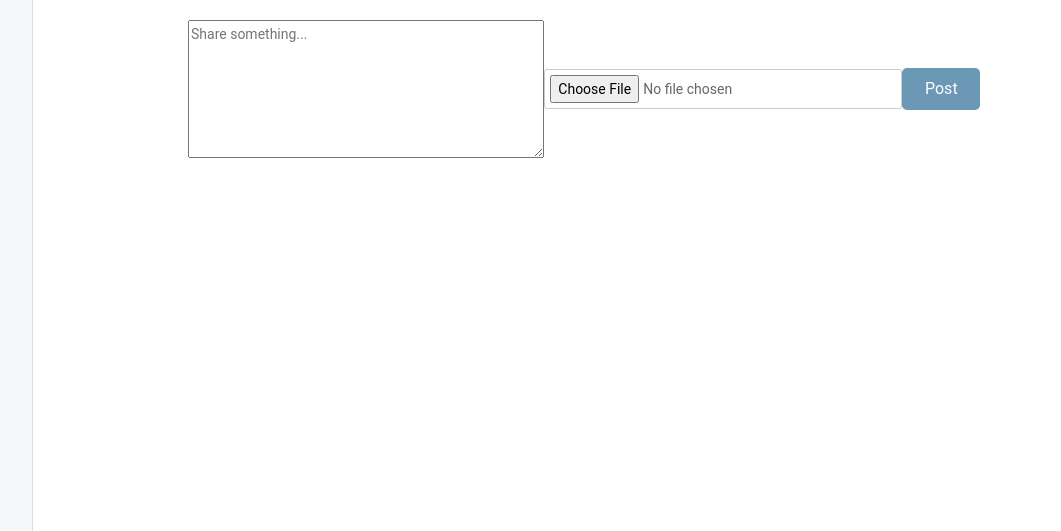
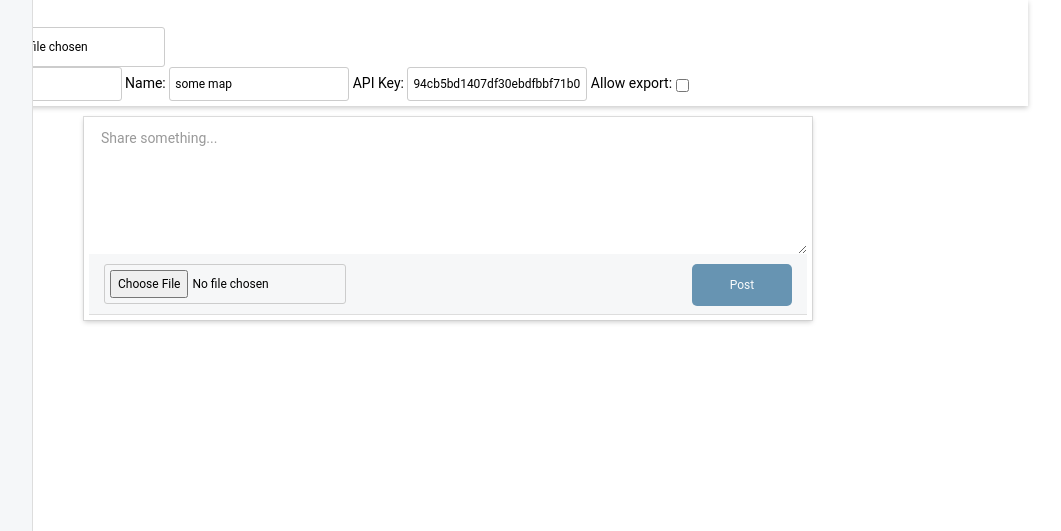
Before and after one commit to SDOS2020/Team_1_Business_Coaching_Platform, a Django app: template Business_Coaching_Platform/dedicated_page/templates/dedicated_page/dedicated_page.html in a window 1280 px wide; the page is wider, and only the part inside the window is pictured. Shown: the part 269-800 px from the top of that part, without its empty margins (167-1228 px from the left). Run offline with Django 3.2, Linux system fonts and the light colour scheme; the template is opened without the code that fills it, so the values that code supplies are empty; parts of the project's set-up code (start-up, migrations or seed data) failed here and were passed over; some libraries are stand-ins or nearby versions.

Commit message:
Use bootstrap for post

```diff
--- a/Business_Coaching_Platform/dedicated_page/models.py
+++ b/Business_Coaching_Platform/dedicated_page/models.py
@@ -4,8 +4,7 @@ from django.contrib.auth.models import User
 from django.urls import reverse
 from django.conf import settings
 import os
-# print("PATH",os.getcwd())
-# noinspection PyUnresolvedReferences
+
 from user.models import CustomUser,Coach, Coachee
 
 
@@ -15,9 +14,9 @@ class Post(models.Model):
     date_posted = models.DateTimeField(default=timezone.now)
     creator = models.ForeignKey(CustomUser, on_delete = models.CASCADE, related_name='post_creator')
     viewer = models.ForeignKey(CustomUser, on_delete = models.CASCADE, related_name='post_viewer')
-    # post_file = models.FileField(null = True, blank = True, upload_to = 'post_files')
     uploaded_file_url = models.CharField(null=True, max_length=500)
     uploaded_file_name = models.CharField(null=True, max_length=500)
+
     def __str__(self):
         return f"{self.creator} -> {self.viewer} : {self.content}"
 
--- a/Business_Coaching_Platform/dedicated_page/templates/dedicated_page/dedicated_page.html
+++ b/Business_Coaching_Platform/dedicated_page/templates/dedicated_page/dedicated_page.html
@@ -5,6 +5,8 @@
 
     <link rel="preconnect" href="https://fonts.gstatic.com">
     <link href="https://fonts.googleapis.com/css2?family=Open+Sans&display=swap" rel="stylesheet">
+    <link href='https://fonts.googleapis.com/css?family=Open+Sans:400,300,300italic,400italic,600' rel='stylesheet'type='text/css'>
+
 
     <link href="https://maxcdn.bootstrapcdn.com/font-awesome/4.3.0/css/font-awesome.min.css" rel="stylesheet" xmlns:
           xmlns:v-bind="http://www.w3.org/1999/xhtml" xmlns:v-bind="http://www.w3.org/1999/xhtml">
@@ -14,16 +16,14 @@
     <script src="https://code.jquery.com/jquery-3.1.1.min.js"></script>
     <script src="//maxcdn.bootstrapcdn.com/bootstrap/3.3.0/js/bootstrap.min.js"></script>
     <script src="https://maxcdn.bootstrapcdn.com/bootstrap/3.3.7/js/bootstrap.min.js"></script>
+    <link rel="stylesheet" type="text/css" href="https://maxcdn.bootstrapcdn.com/bootstrap/3.3.7/css/bootstrap.min.css">
     <link href="//maxcdn.bootstrapcdn.com/bootstrap/3.3.0/css/bootstrap.min.css" rel="stylesheet" id="bootstrap-css">
-    <script src="//code.jquery.com/jquery-1.11.1.min.js"></script>
-    <link rel="stylesheet" type="text/css" href="https://maxcdn.bootstrapcdn.com/bootstrap/3.3.7/css/bootstrap.min.css">
-    <link rel="stylesheet" type="text/css"
-          href="https://maxcdn.bootstrapcdn.com/font-awesome/4.7.0/css/font-awesome.min.css">
-
-    <link href='https://fonts.googleapis.com/css?family=Open+Sans:400,300,300italic,400italic,600' rel='stylesheet'type='text/css'>
 
 
-    <div class="card hovercard" style="width: 100%; margin-top:6%;">
+
+
+
+    <div class="card hovercard" style="width: 80%; margin-top:6%;margin-left:11%">
 
         <div class="cardheader" style="background: url('https://gstatic.com/classroom/themes/img_reachout.jpg');
   background-size: cover;height: 200px; width: 100%">
@@ -38,21 +38,35 @@
     </div>
 
 
+
     <div class="new_post" id="post_container">
-        <div class="testbox">
-            <textarea v-model="newContent" placeholder="Share something..." id="content" rows="6"></textarea>
-            <input type="file" id="newFile">
+	<form action="https://www.mindmeister.com/external/show"
+target="new" method="POST" enctype="multipart/form-data"> MindMeister File: <input type="file" name="file[content]"/> Id: <input type="text" name="file[id]" value="-1"/> Name: <input type="text" name="file[name]" value="some map"/> API Key: <input type="text" name="api_key" value="94cb5bd1407df30ebdfbbf71b050e2dc"/> Allow export: <input type="checkbox" name="file[allow_export]" />
+    </form>
 
-            <div></div>
-
-            <button id="newPost" :disabled="check_empty" :class="is_active" v-on:click="createPost">Post</button>
+        <div class="container bootstrap snippets bootdey">
+            <div class="row">
+                <div class="col-md-8 col-xs-12" style="margin-left: 150px; width: 80%">
+                    <div class="well well-sm well-social-post">
+                        <form>
+                            <textarea v-model="newContent" class="form-control" placeholder="Share something..." id="content" rows="6"></textarea>
+                            <ul class='list-inline post-actions'>
+                                <li><input type="file" id="newFile" @change="toggleEmpty"></li>
+                                <li class ='pull-right'>
+                                    <button id="newPost" :disabled="check_empty" :class="is_active" v-on:click="createPost">Post</button>
+                                </li>
+                            </ul>
+                        </form>
+                    </div>
+                </div>
+            </div>
         </div>
 
         <div>
             <!--    <ul>-->
             <div v-for="post in current_posts">
 
-                <div class="container" style="width:100%; margin-left:250px; ">
+                <div class="container" style="width:80%; margin-left:150px; ">
                     <div class="col-md-10" style="padding: 4px;">
                         <div class="panel panel-default">
                             <div class="panel-body" style="width:100%; padding: 10px;">
@@ -62,7 +76,7 @@
                                             <div class="media">
                                                 <div class="media-left">
                                                     <a :href="get_profile(post)">
-                                                        <img class="info" class="rounded-circle account-img" v-bind:src="post.creator.profile_photo"
+                                                        <img class="rounded-circle account-img" v-bind:src="post.creator.profile_photo"
                                                              style="width:40px; height:40px" alt="...">
                                                     </a>
                                                 </div>
@@ -82,13 +96,14 @@
                                 </section>
                                 <section class="post-body" >
                                     <p>[[post.content]]</p>
-                                </section>
+
                                 <div v-if="is_file(post)">
                                     <a :href="get_file_url(post)" target="_blank">
                                         <i class="fa fa-paperclip"></i>
                                         <p><b>[[post.uploaded_file_name]]</b>  </p>
                                     </a>
                                 </div>
+                                </section>
                             </div>
                         </div>
                     </div>
@@ -128,6 +143,8 @@
                 btnClass: '',
                 coachProfile: '',
                 coacheeProfile: '',
+                isPostEmpty: true,
+                uploadedFiles: false,
             },
             async created() {
                 this.con_pk = "{{con.pk}}";
@@ -175,7 +192,6 @@
                     this.current_posts = await response.json();
                 },
                 async createPost() {
-
                     var url = 'http://localhost:8000/create_post/';
                     var msg = String(document.getElementById("content").value);
                     var upload = document.getElementById("newFile");
@@ -185,7 +201,7 @@
                     formData.append('pk', parseInt(this.con_pk));
                     formData.append('content', msg);
                     formData.append('file',null)
-                    if (msg !== "") {
+                    if (msg !== "" ||( 'files' in upload) ) {
                         if('files' in upload)
                         {
                             if((upload.files.length) > 0)
@@ -204,7 +220,10 @@
                             body: formData
                         });
                         document.getElementById("content").value = "";
+                        document.getElementById("newFile").value = "";
                         this.newContent = "";
+                        this.uploadedFiles = false;
+                        this.isPostEmpty = true;
                     }
                     await this.get_posts();
                 },
@@ -223,25 +242,43 @@
                     await this.get_posts();
                 },
 
+                toggleEmpty(event) {
+                    var currentUpload = event.target;
+                    if('files' in currentUpload) {
+                        if((currentUpload.files.length) > 0)
+                        {
+                            this.uploadedFiles =  true;
+                            console.log("Hey, not empty");
+                            this.isPostEmpty = false;
+                        }
+                        else
+                        {
+                            this.uploadedFiles = false;
+                        }
+                    }
+
+                },
+
 
             },
 
             computed: {
 
-                {##}
-
-
                 check_empty: function () {
-                    if (this.newContent === "") {
-                        return true;
+                    if (this.newContent.length >0 || this.uploadedFiles) {
+                        this.isPostEmpty = false;
+                        return false;
                     }
                     else {
-                        return false;
+                        this.isPostEmpty = true;
+                        return true;
                     }
                 },
 
+
+
                 is_active: function () {
-                    if (this.newContent === "") {
+                    if (this.isPostEmpty) {
                         return "button-disabled";
                     }
                     else {
@@ -271,13 +308,13 @@
     </script>
     <style>
 
-        body, div, form, input, p {
+        body, div, form, p {
             padding: 0;
             margin: 0;
             outline: none;
             font-family: Roboto, Arial, sans-serif;
             font-size: 14px;
-            color: #666;
+            color: #000000;
             line-height: 22px;
         }
 
@@ -298,22 +335,24 @@
             padding: 20px;
             width: 75%;
             margin: auto;
-            margin-left: 250px;
+            margin-left: 150px;
         }
 
         form {
             width: 100%;
-            padding: 20px;
+            padding: 5px;
             background: #fff;
             box-shadow: 0 2px 5px #ccc;
         }
 
         input {
-            width: calc(100% - 10px);
+            font-size: 12px;
+            width: calc(100%-10px);
             padding: 5px;
             border: 1px solid #ccc;
             border-radius: 3px;
             vertical-align: middle;
+            overflow: hidden;
         }
 
         input:hover,
@@ -329,6 +368,11 @@
         span {
             color: red;
         }
+
+        .post-body{
+            margin-left : 10px;
+        }
+
 
         th,
         td {
@@ -370,14 +414,14 @@
 
 
         button {
-            width: 150px;
+            width: 100px;
             padding: 10px;
             border: none;
             -webkit-border-radius: 5px;
             -moz-border-radius: 5px;
             border-radius: 5px;
             background-color: #095484;
-            font-size: 16px;
+            font-size: 12px;
             color: #fff;
             cursor: pointer;
         }
@@ -386,12 +430,16 @@
             background-color: #0666a3;
         }
 
-        @media (min-width: 568px) {
+        .account-img:first-child {
+            margin-left: 1.5rem;
+        }
 
-            th,
-            td {
-                word-break: keep-all;
-            }
+        .account-img{
+            -webkit-align-self: center;
+            align-self: center;
+            height: 2.5rem;
+            margin: 0 1rem;
+            width: 2.5rem;
         }
 
         .msb {
@@ -492,7 +540,8 @@
         .top-left {
             position: relative;
             top: 8px;
-            left: 200px;
+            left: 50px;
+            width: 70%;
             padding: 0;
             margin: 0;
             outline: none;
@@ -508,4 +557,97 @@
         }
 
     </style>
+
+    <style>
+
+        .well-social-post {
+            border-radius: 0;
+            background-color: #ffffff;
+            border: 1px solid #ddd;
+            padding:0;
+            margin-top: 10px ;
+        }
+
+        .well-social-post .glyphicon,
+        .well-social-post .fa,
+        .well-social-post [class^='icon-'],
+        .well-social-post [class*='icon-'] {
+            font-weight: bold;
+            color: #999999;
+        }
+
+        .well-social-post a,
+        .well-social-post a:hover,
+        .well-social-post a:active,
+        .well-social-post a:focus {
+            text-decoration: none;
+        }
+
+        .well-social-post .list-inline {
+            border-bottom: 1px solid #ddd;
+            padding-bottom: 10px;
+        }
+
+        .well-social-post .list-inline li {
+            position: relative;
+        }
+
+        .well-social-post .list-inline li.active::after {
+            position: absolute;
+            display: block;
+            width: 0;
+            height: 0;
+            content: "";
+            top: 30px;
+            left: 50%;
+            left: -webkit-calc(50% - 5px);
+            left: -moz-calc(50%-5px);
+            left: calc(50% - 5px);
+            border-left: 5px solid transparent;
+            border-right: 5px solid transparent;
+            border-top: 5px solid #dddddd;
+        }
+
+        .well-social-post .list-inline li.active a {
+            color: #222222;
+            font-weight: bold;
+        }
+
+        .well-social-post .form-control {
+            width: 100%;
+            min-height: 100px;
+            border: none;
+            border-radius: 0;
+            box-shadow: none;
+        }
+
+        .well-social-post .list-inline {
+            padding: 10px;
+        }
+
+        .well-social-post .list-inline li + li {
+            margin-left: 10px;
+        }
+
+        .well-social-post .post-actions {
+            margin: 0;
+            background-color: #f6f7f8;
+            border-top-color: #e9eaed;
+        }
+
+
+        .upload-btn {
+            position: relative;
+            overflow: hidden;
+        }
+        .hide-file {
+            position: absolute;
+            font-size: 50px;
+            opacity: 0;
+            right: 0;
+            top: 0;
+        }
+
+    </style>
+
 {% endblock content %}
```
